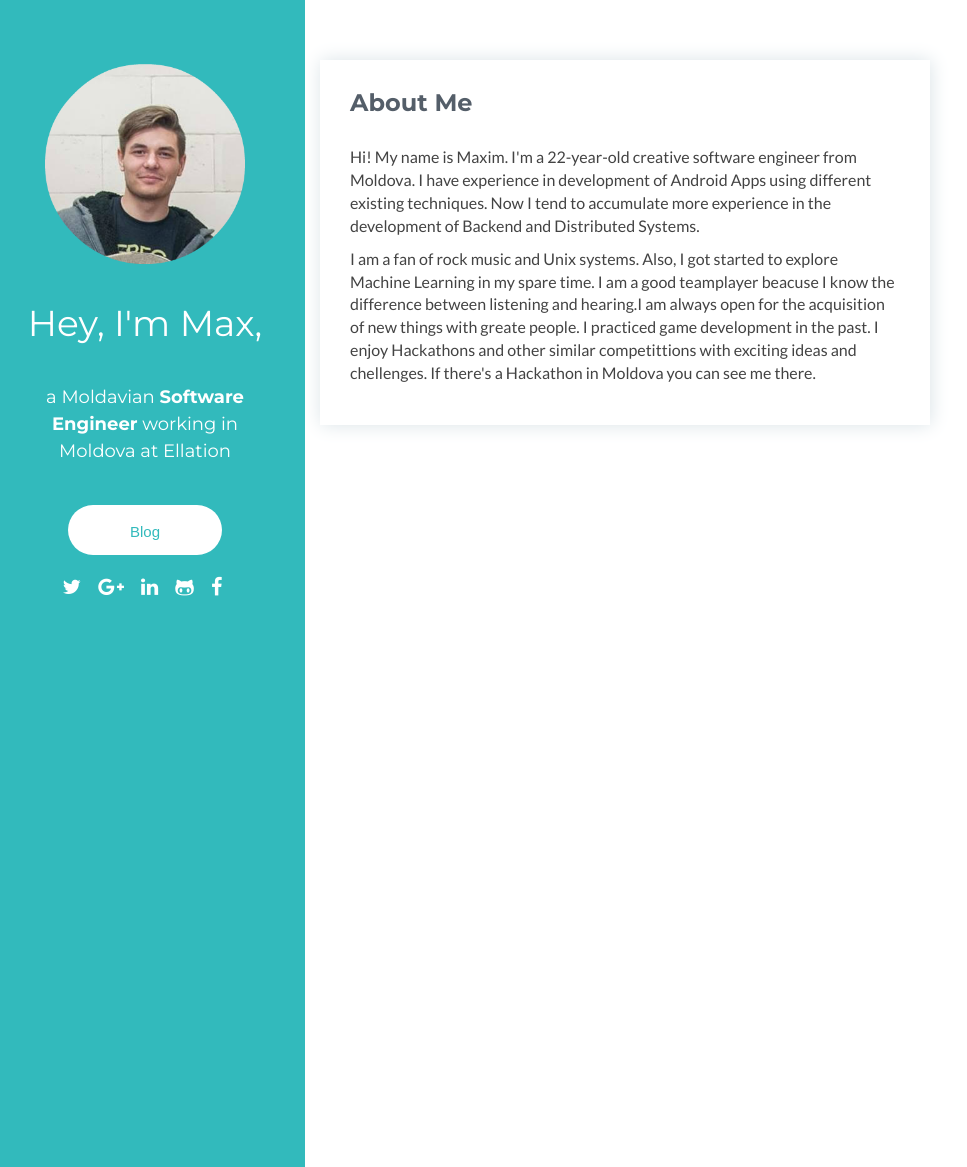
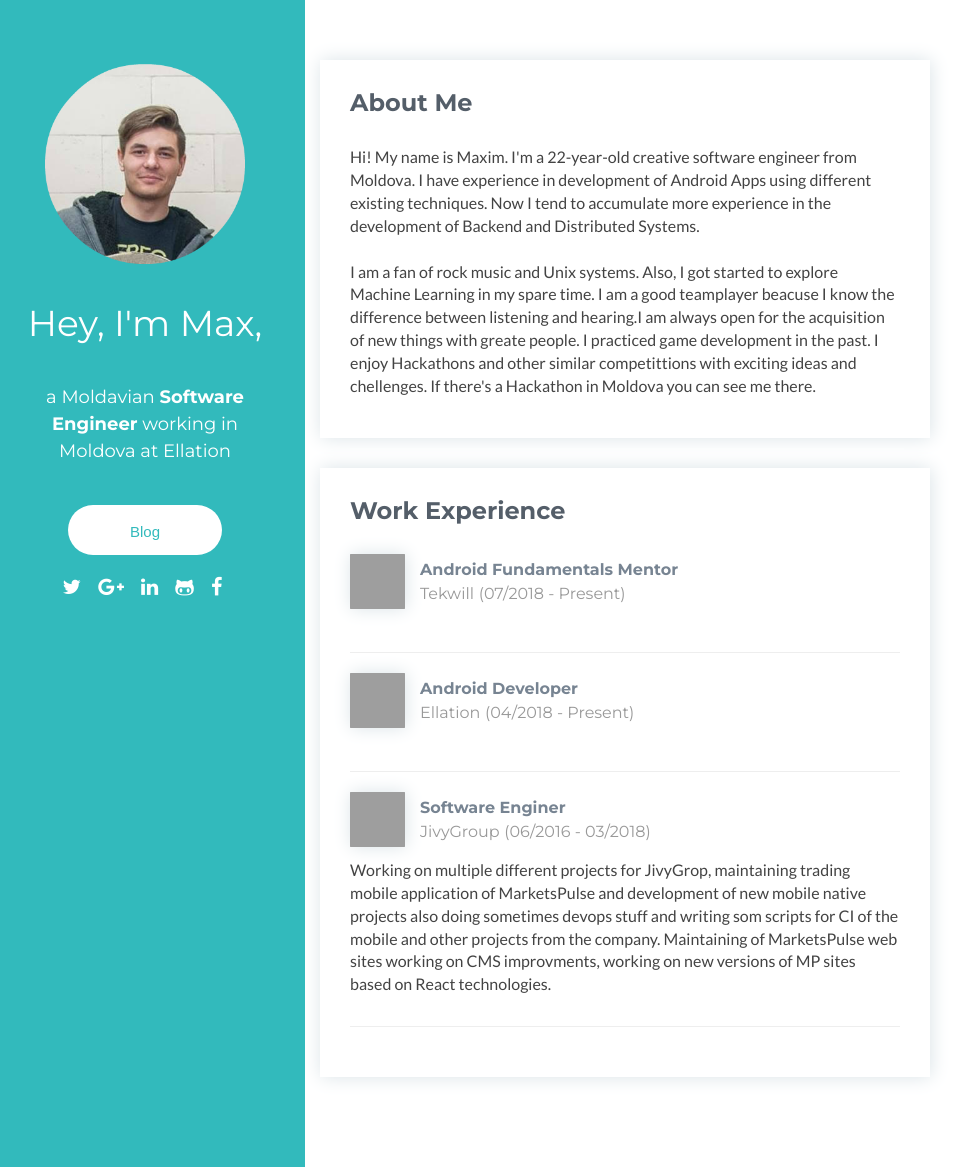
Before and after one commit to maximbircu/maximbircu.github.io, a Jekyll site: the page built from index.html, in a window 1280 px wide. Shown: the whole page, without its empty margins (0-967 px from the left). Built offline with Jekyll 4.4.1, drawn with Linux system fonts in a browser that asks for light colours; grey boxes are pictures that could not be loaded.

Commit message:
Implemented working experience card

```diff
--- /dev/null
+++ b/_data/cards/work-experience.yaml
@@ -0,0 +1,29 @@
+# companyName - company name (ex: Ellation)
+# position - working position (ex: Android Developer )
+# description - Short description of activities that you did at that company
+# logoUrl - company logo url
+# companyWebSiteUrl - the url of commpany web site
+# duration - working duration
+
+key:
+  - companyName: Tekwill
+    position: "Android Fundamentals Mentor"
+    logoUrl: https://media.licdn.com/dms/image/C560BAQFMFIj-04oJ9g/company-logo_400_400/0?e=1551916800&v=beta&t=m0RuJS62UW5A6iNU7W1TcBM1Kg88XV43BdNN8bbnanI
+    companyWebSiteUrl: http://academy.tekwill.md/
+    duration: "07/2018 - Present"
+
+  - companyName: Ellation
+    position: "Android Developer"
+    logoUrl: https://media.licdn.com/dms/image/C4D0BAQHw3M2xe2vqqw/company-logo_400_400/0?e=1551916800&v=beta&t=tBVX83We4ZMcglv8r57Kdh5VMviStFWIY8fhBo9whYY
+    companyWebSiteUrl: http://www.ellation.com/
+    duration: "04/2018 - Present"
+
+  - companyName: "JivyGroup"
+    position: "Software Enginer"
+    description: "Working on multiple different projects for JivyGrop,
+    maintaining trading mobile application of MarketsPulse and development of new mobile native projects also doing sometimes
+    devops stuff and writing som scripts for CI of the mobile and other projects from the company.
+    Maintaining of MarketsPulse web sites working on CMS improvments, working on new versions of MP sites based on React technologies."
+    logoUrl: https://media.licdn.com/dms/image/C4E0BAQEM-SCmsK9nUg/company-logo_200_200/0?e=1551916800&v=beta&t=AEBJ-FliHHxRbygilZOXX8a5ze2-Ymo1hc5xkHACe90
+    companyWebSiteUrl: http://www.jivygroup.com/
+    duration: "06/2016 - 03/2018"
--- a/_includes/cards/about-me.html
+++ b/_includes/cards/about-me.html
@@ -2,8 +2,7 @@
     <div class="section-inner">
         <h2 class="heading">About Me</h2>
         <div class="content">
-            <p>{{ site.data.cards.about-me.first-section }}</p>
-            <p>{{ site.data.cards.about-me.second-section }}</p>
+            <p>{{ site.data.cards.about-me }}</p>
         </div>
     </div>
 </section>
--- /dev/null
+++ b/_includes/cards/work-experience.html
@@ -0,0 +1,21 @@
+<section class="experience section">
+        <div class="section-inner">
+            <h2 class="heading">Work Experience</h2>
+            <div class="content">
+            {% for item in site.data.cards.work-experience.key %}
+                <div class="item row">
+                    <img src="{{ item.logoUrl }}" class="col-lg-3 company-logo" alt="">
+                    <div class="work-experience-heading col-lg-9">
+                        <h3 class="title ">
+                            {{ item.position }} <br/>
+                            <span class="place"><a href="{{ item.companyWebSiteUrl }}">{{item.companyName}}</a></span>
+                            <span class="year">({{ item.duration }})</span>
+                        </h3>
+                    </div>
+                    <p class="col-lg-12">{{ item.description }}</p>
+                </div>
+                <hr>
+            {% endfor %}
+        </div>
+    </div>
+</section>
--- a/_sass/base/base.sass
+++ b/_sass/base/base.sass
@@ -6,3 +6,12 @@ body
 	height: 100%
 	width: 100%
 	position: absolute
+
+::-webkit-scrollbar
+	width: 0px
+	background: transparent
+	display: none
+
+::-webkit-scrollbar-thumb
+	background: #FF0000
+	display: none
--- /dev/null
+++ b/_sass/includes/cards/work-experience.sass
@@ -0,0 +1,20 @@
+.company-logo
+    height: 55px
+    width: 55px
+    padding: 0px
+    margin-left: 15px
+    box-shadow: 1px 0px 18px #DAE3E7
+    background-color: #b3b6b9
+    margin-bottom: 0px
+    border-radius: 1px
+
+.company-info-container
+    display: inline
+
+.work-experience-heading
+    margin-top: 4px
+    margin-bottom: 10px
+    margin-left: 0px
+
+.experience .item
+    margin-bottom: 0px
--- a/_sass/includes/includes.sass
+++ b/_sass/includes/includes.sass
@@ -1,2 +1,3 @@
 @import 'cards/cards'
+@import 'cards/work-experience'
 @import 'sidebar'
--- a/index.html
+++ b/index.html
@@ -3,11 +3,11 @@ layout: default
 buttonName: Blog
 buttonUrl: blog.html
 ---
-
 <div class="sections-wrapper col-lg-9 col-md-8 col-sm-12">
     <div class="row">
         <div class="primary col-lg-8 col-md-7 col-sm-12 col-xs-12">
           {% include cards/about-me.html %}
+          {% include cards/work-experience.html %}
         </div>
     </div>
 </div>
```
Also changed, not shown: _data/cards/about-me.yaml (+4 -4 lines).
